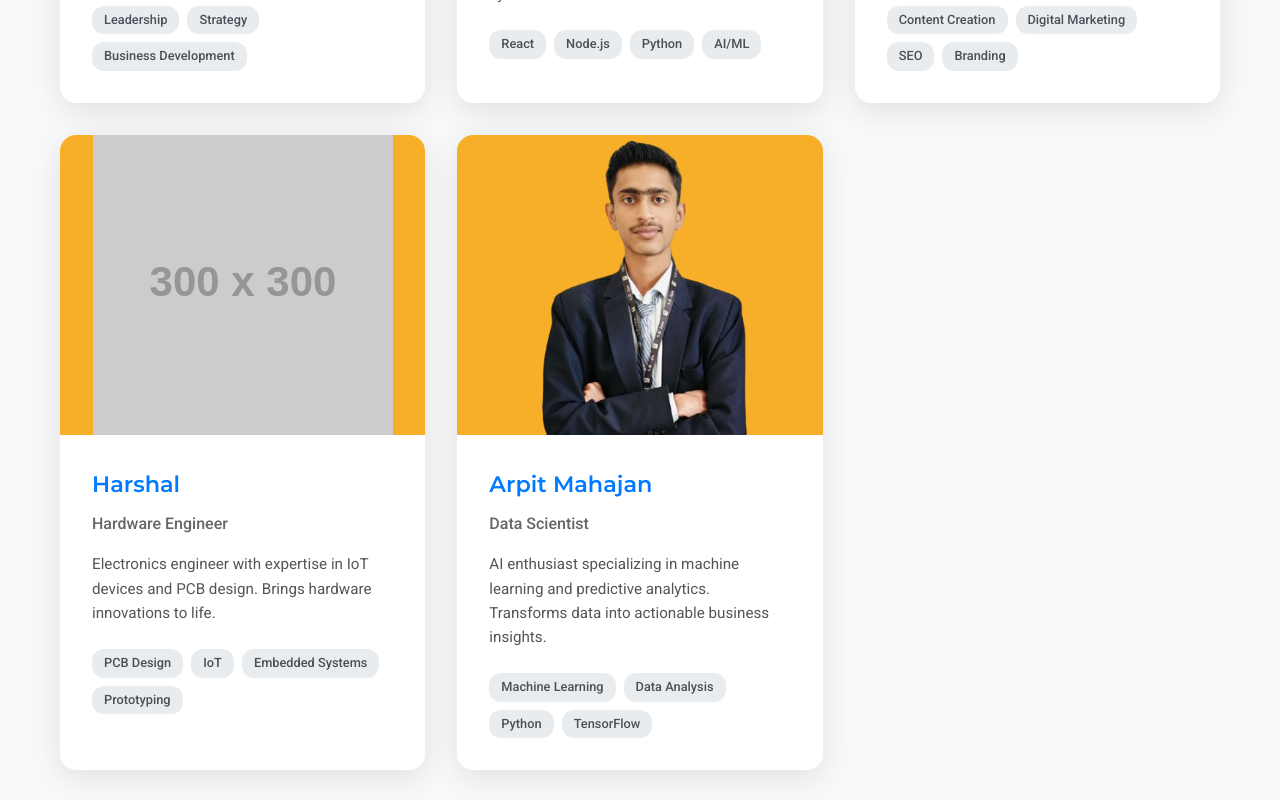
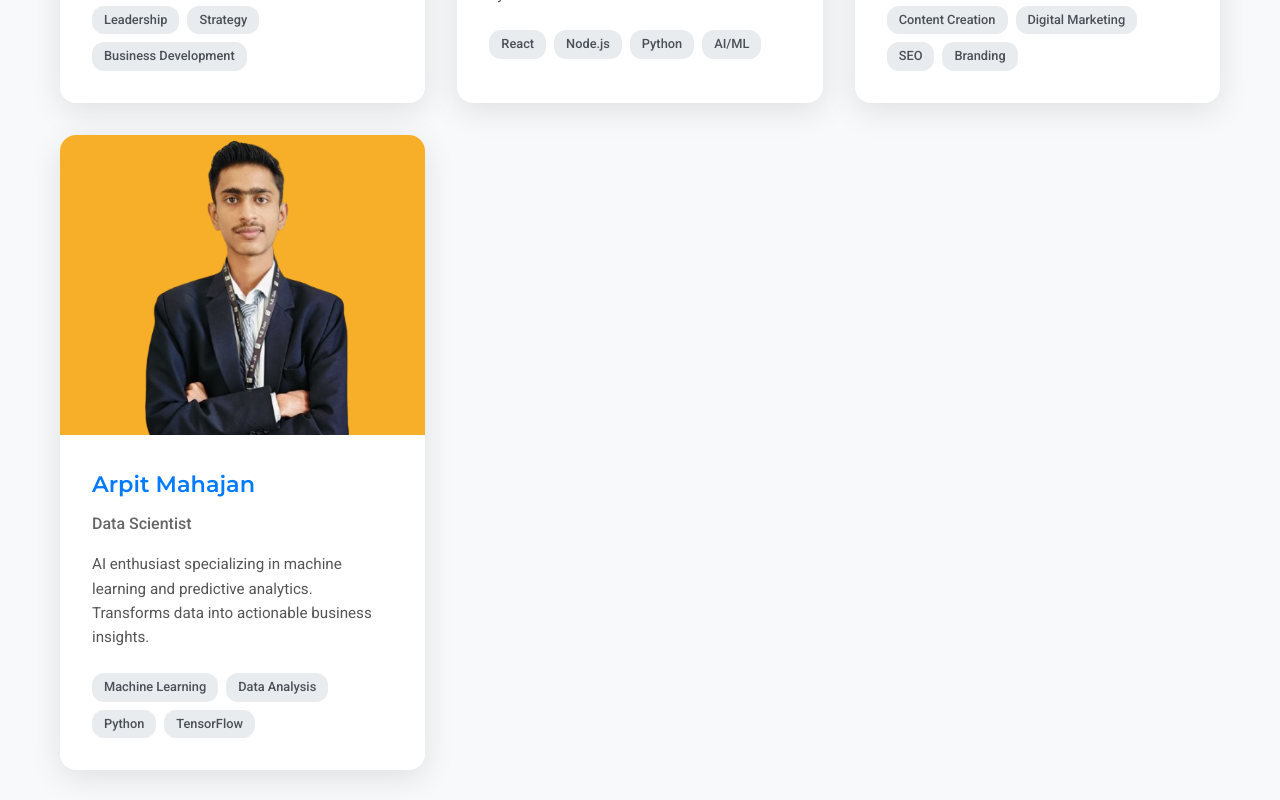
Before and after one commit to OmShrikhande/Eistatech-Site, a React (Vite) app: page /team in a window 1280 px wide. Shown: the part 1360-2160 px from the top of the page. Built offline with nearby package versions, Linux system fonts and the light colour scheme.

Commit message:
update team

```diff
--- a/src/pages/Team.jsx
+++ b/src/pages/Team.jsx
@@ -45,16 +45,16 @@ const Team = () => {
       linkedin: 'https://carbona1.github.io/personalbranding/?utm_source=ig&utm_medium=social&utm_content=link_in_bio&fbclid=PAb21jcAOpJMZleHRuA2FlbQIxMQBzcnRjBmFwcF9pZA81NjcwNjczNDMzNTI0MjcAAadq8gXdcOCQx1zS74N_CoKYtRVEgewCBcH0gQErzX5NrxJ9XETSg6E6MWQvXg_aem_8n7zWSrN1-JWd50Qc_rfpw',
       email: 'atharva.chavhan1@gmail.com'
     },
-    {
-      id: 4,
-      name: 'Harshal',
-      role: 'Hardware Engineer',
-      image: 'https://via.placeholder.com/300x300/dc3545/ffffff?text=HS',
-      bio: 'Electronics engineer with expertise in IoT devices and PCB design. Brings hardware innovations to life.',
-      skills: ['PCB Design', 'IoT', 'Embedded Systems', 'Prototyping'],
-      linkedin: '#',
-      email: 'harshal@eistatech.com'
-    },
+    // {
+    //   id: 4,
+    //   name: 'Harshal',
+    //   role: 'Hardware Engineer',
+    //   image: 'https://via.placeholder.com/300x300/dc3545/ffffff?text=HS',
+    //   bio: 'Electronics engineer with expertise in IoT devices and PCB design. Brings hardware innovations to life.',
+    //   skills: ['PCB Design', 'IoT', 'Embedded Systems', 'Prototyping'],
+    //   linkedin: '#',
+    //   email: 'harshal@eistatech.com'
+    // },
     {
       id: 5,
       name: 'Arpit Mahajan',
```
